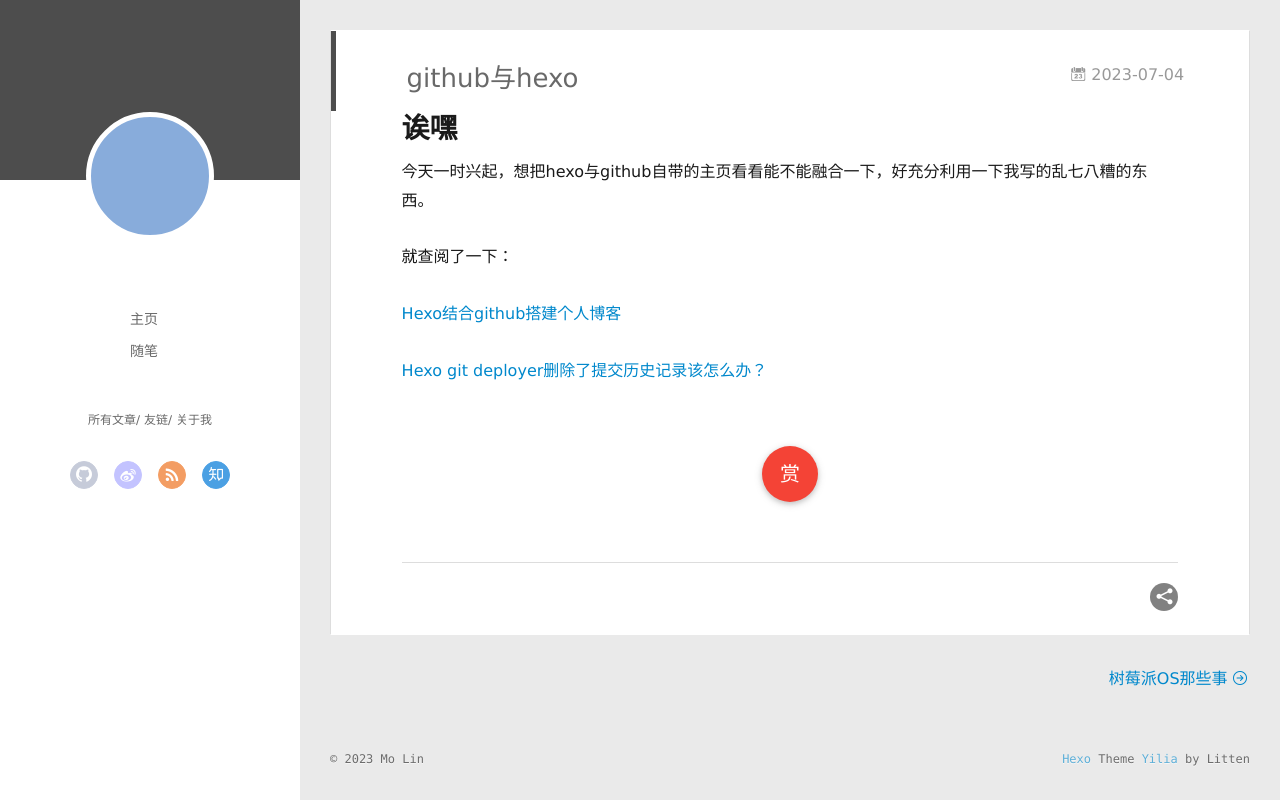
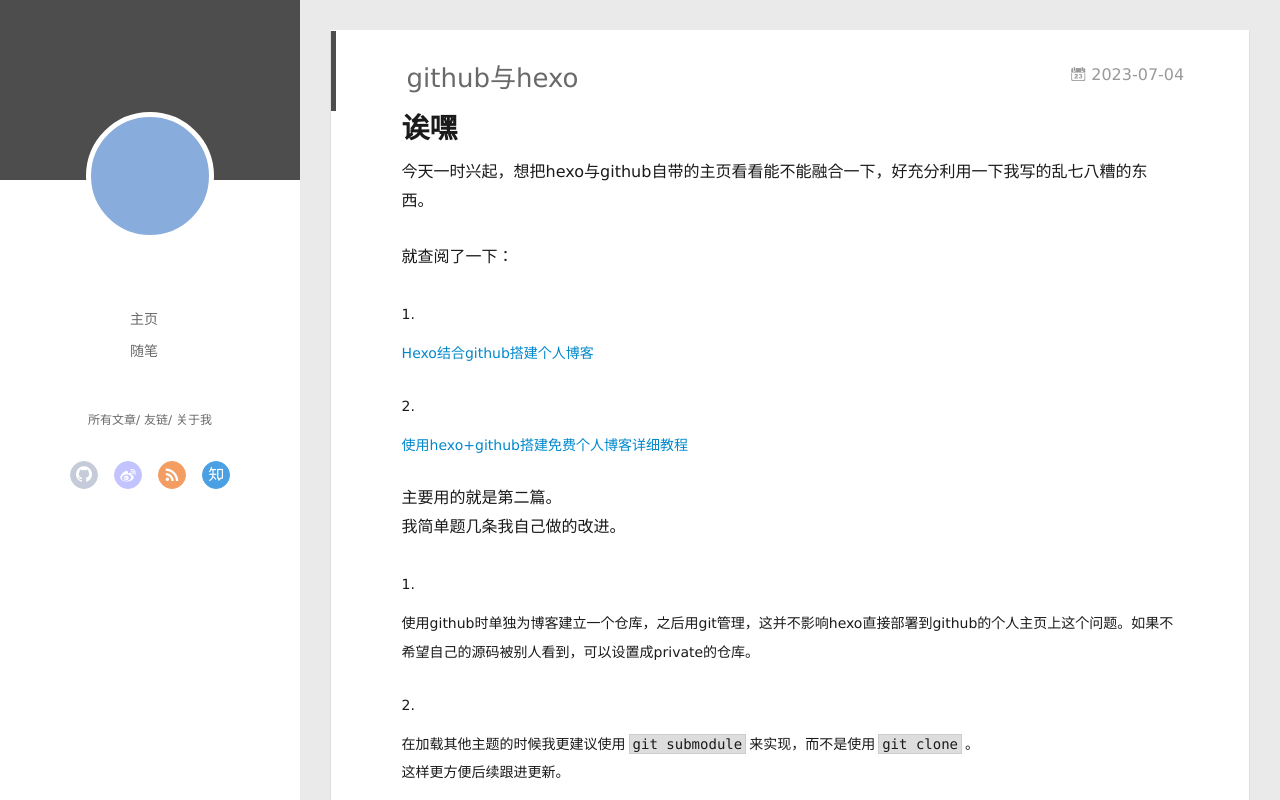
Before and after one commit to MoLiYue/MoLiYue.github.io, a plain HTML site: page 2023/07/04/github与hexo/index.html in a window 1280 px wide. Drawn offline with Linux system fonts and the light colour scheme; no server answers.

Commit message:
Site updated: 2023-07-04 22:23:20

```diff
--- a/2023/07/04/github与hexo/index.html
+++ b/2023/07/04/github与hexo/index.html
@@ -8,15 +8,15 @@
   <link rel="dns-prefetch" href="http://example.com">
   <title>github与hexo | MoLiYue&#39;s Blogs</title>
   <meta name="viewport" content="width=device-width, initial-scale=1, maximum-scale=1">
-  <meta name="description" content="诶嘿今天一时兴起，想把hexo与github自带的主页看看能不能融合一下，好充分利用一下我写的乱七八糟的东西。 就查阅了一下： Hexo结合github搭建个人博客 Hexo git deployer删除了提交历史记录该怎么办？">
+  <meta name="description" content="诶嘿今天一时兴起，想把hexo与github自带的主页看看能不能融合一下，好充分利用一下我写的乱七八糟的东西。 就查阅了一下：  Hexo结合github搭建个人博客  使用hexo+github搭建免费个人博客详细教程   主要用的就是第二篇。我简单题几条我自己做的改进。  使用github时单独为博客建立一个仓库，之后用git管理，这并不影响hexo直接部署到github的个人主页上这个问题。">
 <meta property="og:type" content="article">
 <meta property="og:title" content="github与hexo">
 <meta property="og:url" content="http://example.com/2023/07/04/github%E4%B8%8Ehexo/index.html">
 <meta property="og:site_name" content="MoLiYue&#39;s Blogs">
-<meta property="og:description" content="诶嘿今天一时兴起，想把hexo与github自带的主页看看能不能融合一下，好充分利用一下我写的乱七八糟的东西。 就查阅了一下： Hexo结合github搭建个人博客 Hexo git deployer删除了提交历史记录该怎么办？">
+<meta property="og:description" content="诶嘿今天一时兴起，想把hexo与github自带的主页看看能不能融合一下，好充分利用一下我写的乱七八糟的东西。 就查阅了一下：  Hexo结合github搭建个人博客  使用hexo+github搭建免费个人博客详细教程   主要用的就是第二篇。我简单题几条我自己做的改进。  使用github时单独为博客建立一个仓库，之后用git管理，这并不影响hexo直接部署到github的个人主页上这个问题。">
 <meta property="og:locale" content="zh_CN">
 <meta property="article:published_time" content="2023-07-03T16:24:35.000Z">
-<meta property="article:modified_time" content="2023-07-04T13:49:41.395Z">
+<meta property="article:modified_time" content="2023-07-04T14:22:41.240Z">
 <meta property="article:author" content="Mo Lin">
 <meta name="twitter:card" content="summary">
 
@@ -176,8 +176,22 @@
 
         <h1 id="诶嘿"><a href="#诶嘿" class="headerlink" title="诶嘿"></a>诶嘿</h1><p>今天一时兴起，想把hexo与github自带的主页看看能不能融合一下，好充分利用一下我写的乱七八糟的东西。</p>
 <p>就查阅了一下：</p>
-<p><a target="_blank" rel="noopener" href="https://www.cnblogs.com/yhpan/p/14977884.html">Hexo结合github搭建个人博客</a></p>
-<p><a target="_blank" rel="noopener" href="https://segmentfault.com/a/1190000018024460">Hexo git deployer删除了提交历史记录该怎么办？</a></p>
+<ol>
+<li><p><a target="_blank" rel="noopener" href="https://www.cnblogs.com/yhpan/p/14977884.html">Hexo结合github搭建个人博客</a></p>
+</li>
+<li><p><a target="_blank" rel="noopener" href="https://www.cnblogs.com/liuxianan/p/build-blog-website-by-hexo-github.html">使用hexo+github搭建免费个人博客详细教程</a></p>
+</li>
+</ol>
+<p>主要用的就是第二篇。<br>我简单题几条我自己做的改进。</p>
+<ol>
+<li><p>使用github时单独为博客建立一个仓库，之后用git管理，这并不影响hexo直接部署到github的个人主页上这个问题。如果不希望自己的源码被别人看到，可以设置成private的仓库。</p>
+</li>
+<li><p>在加载其他主题的时候我更建议使用<code>git submodule</code>来实现，而不是使用<code>git clone</code>。<br>这样更方便后续跟进更新。</p>
+</li>
+<li><p>我还没想好如何解决插入图片的问题。</p>
+</li>
+</ol>
+<h1 id="其他查阅的资料"><a href="#其他查阅的资料" class="headerlink" title="其他查阅的资料"></a>其他查阅的资料</h1><p><a target="_blank" rel="noopener" href="https://segmentfault.com/a/1190000018024460">Hexo git deployer删除了提交历史记录该怎么办？</a></p>
 
 
 
```
Also changed, not shown: index.html (+16 -2 lines).
